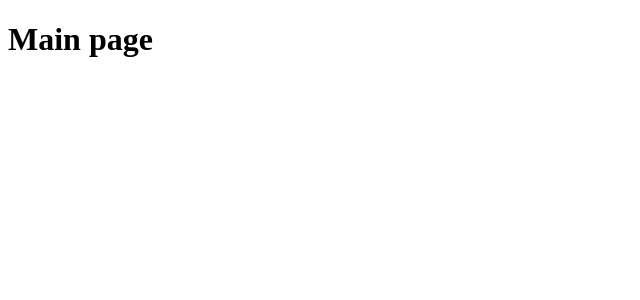
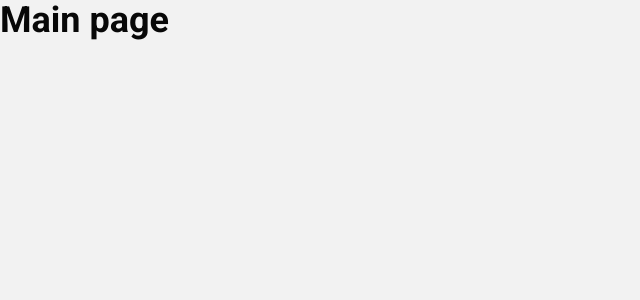
Before and after one commit to shaqi-dev/beer-app, a Next.js app: page / in a window 1280 px wide. Shown: the top 300 px of the page, without its empty margins (0-640 px from the left). Built offline with nearby package versions, Linux system fonts and the light colour scheme.

Commit message:
feat: add scss and base styles

```diff
--- a/package.json
+++ b/package.json
@@ -11,9 +11,11 @@
     "@types/react": "^18.0.15",
     "@types/react-dom": "^18.0.6",
     "next": "^12.2.3",
+    "normalize.css": "^8.0.1",
     "react": "^18.2.0",
     "react-dom": "^18.2.0",
     "react-scripts": "5.0.1",
+    "sass": "^1.54.0",
     "typescript": "^4.7.4",
     "web-vitals": "^2.1.4"
   },
--- /dev/null
+++ b/pages/_app.tsx
@@ -0,0 +1,8 @@
+import React from 'react';
+import type { AppProps } from 'next/app';
+import '../scss/style.scss';
+
+// This default export is required in a new `pages/_app.js` file.
+export default function MyApp({ Component, pageProps }: AppProps) {
+  return <Component {...pageProps} />;
+}
--- /dev/null
+++ b/scss/_base.scss
@@ -0,0 +1,22 @@
+* {
+  margin: 0;
+  padding: 0;
+  box-sizing: border-box;
+}
+
+html {
+  font-size: 10px;
+}
+
+body {
+  min-height: 100vh;
+  font-family: $font-roboto;
+  font-size: 1.8rem;
+  color: $color-text-primary;
+  background-color: $color-bg-primary;
+}
+
+h1, h2, h2, h4, h5 {
+  margin: 0;
+  padding: 0;
+}
--- /dev/null
+++ b/scss/_fonts.scss
@@ -0,0 +1 @@
+@import url('https://fonts.googleapis.com/css2?family=Roboto:wght@400;500;700&display=swap');
--- /dev/null
+++ b/scss/_normalize.scss
@@ -0,0 +1 @@
+@import 'normalize.css';
--- /dev/null
+++ b/scss/_variables.scss
@@ -0,0 +1,8 @@
+$color-accent-primary: #0f448a;
+$color-accent-hover:#4981cb;
+$color-text-primary: #080808;
+$color-text-disabled: #686868;
+
+$color-bg-primary: #f2f2f2;
+
+$font-roboto: 'Roboto', sans-serif;
--- /dev/null
+++ b/scss/style.scss
@@ -0,0 +1,4 @@
+@import './variables';
+@import './fonts';
+@import './normalize';
+@import './base';
```
Also changed, not shown: .eslintrc.js, 1 other file (tests, documents, lock files or other folders).
